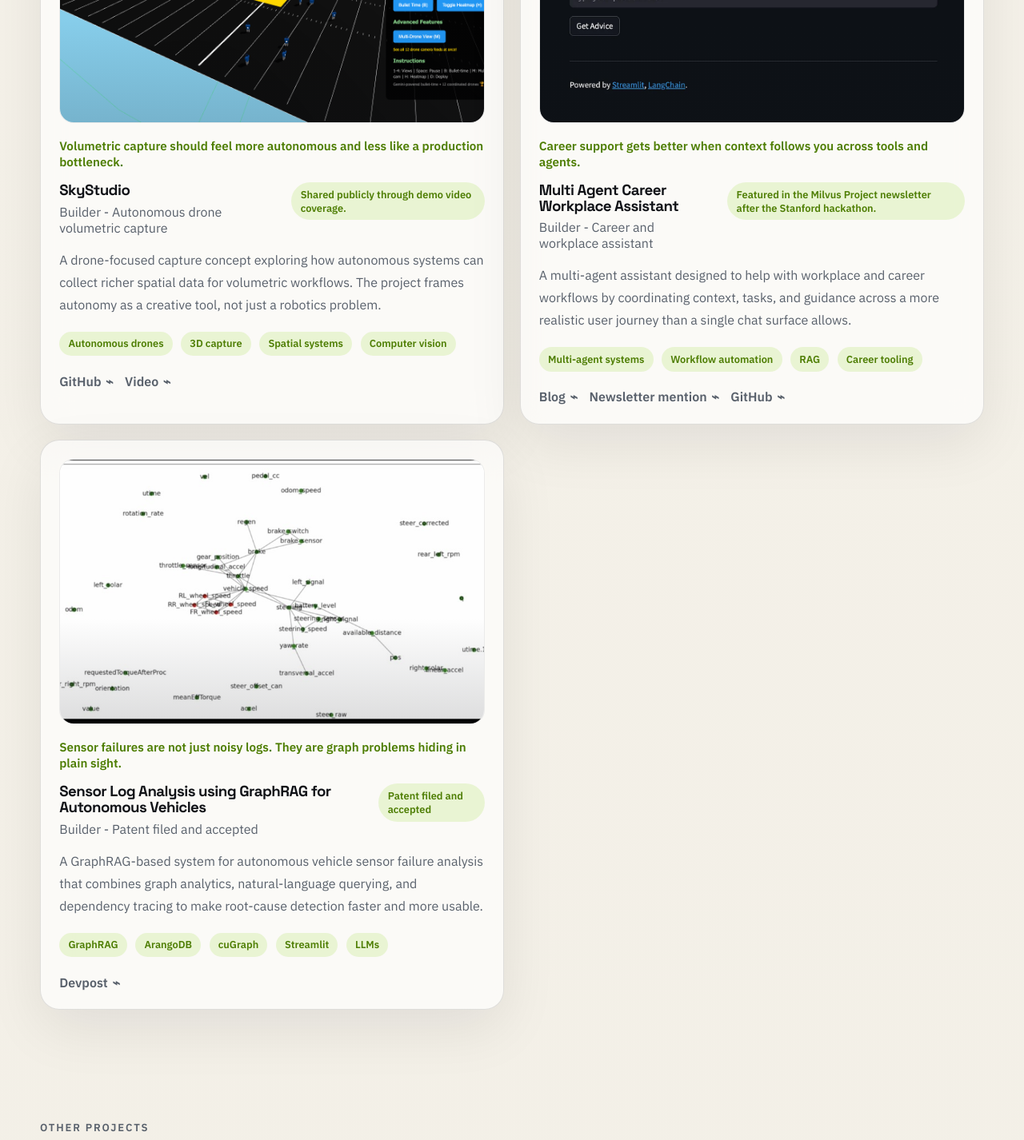
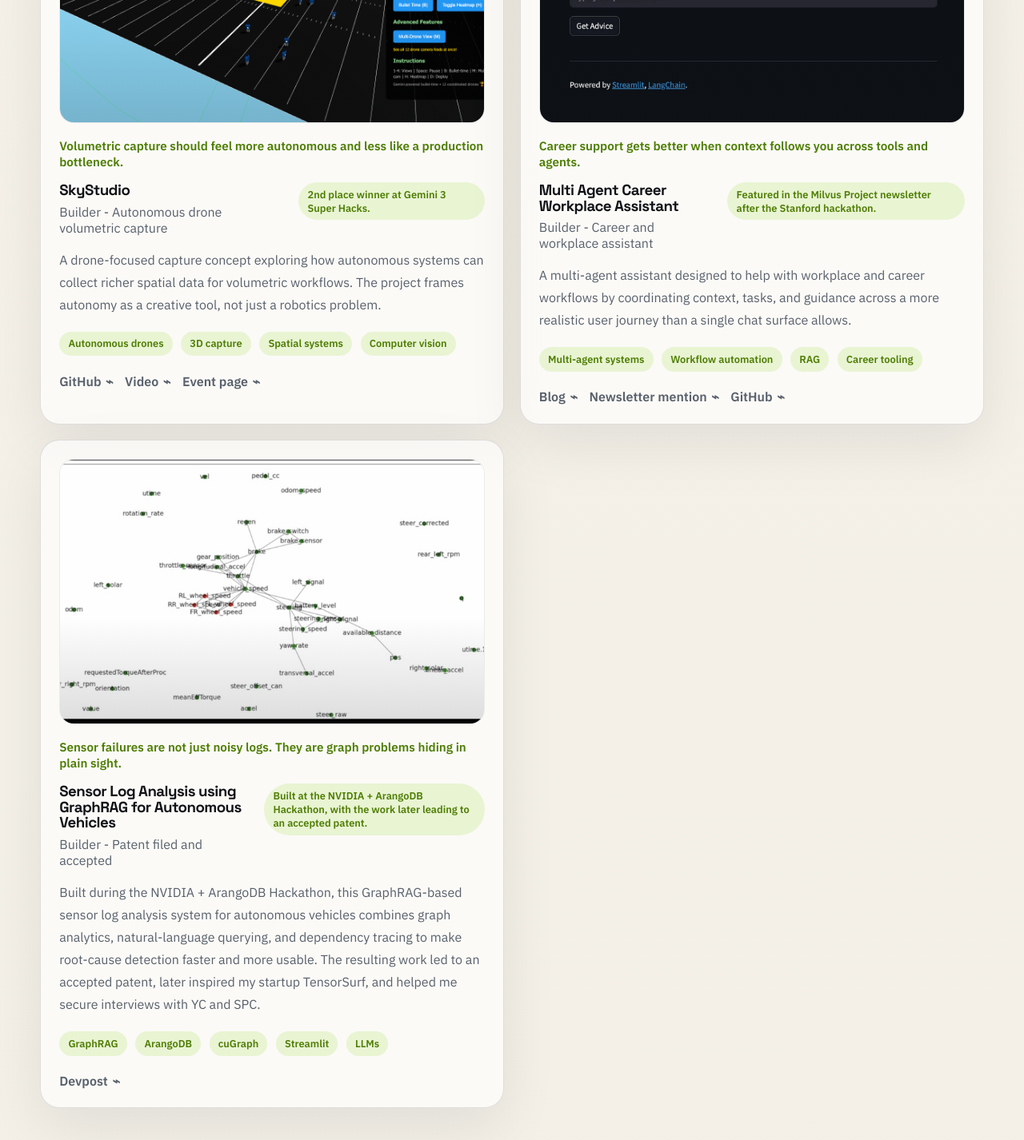
Before and after one commit to mrunmayee17/mrunmayee17.github.io, a React (Vite) app: page / in a window 1280 px wide. Shown: the part 4586-6012 px from the top of the page at 80% size. Built offline with nearby package versions, Linux system fonts and the light colour scheme.

Commit message:
Separate AV and Gemini project recognition

```diff
--- a/src/data/portfolio.ts
+++ b/src/data/portfolio.ts
@@ -179,13 +179,14 @@ export const projects: ProjectItem[] = [
     role: "Builder - Autonomous drone volumetric capture",
     summary:
       "A drone-focused capture concept exploring how autonomous systems can collect richer spatial data for volumetric workflows. The project frames autonomy as a creative tool, not just a robotics problem.",
-    highlight: "Shared publicly through demo video coverage.",
+    highlight: "2nd place winner at Gemini 3 Super Hacks.",
     tech: ["Autonomous drones", "3D capture", "Spatial systems", "Computer vision"],
     image: "/project-images/legacy-skystudio.png",
     imageAlt: "SkyStudio drone simulation and control interface.",
     links: [
       { label: "GitHub", url: "https://github.com/mrunmayee17/gemini3superhack_skystudio", kind: "github" },
       { label: "Video", url: "https://x.com/cerebral_valley/status/2021289272310149237?s=46&t=6U8W_LK5OXJ9MTMlmP7FHA", kind: "video" },
+      { label: "Event page", url: "https://cerebralvalley.ai/e/gemini-3-superhack", kind: "article" },
     ],
     featured: true,
   },
@@ -219,8 +220,8 @@ export const projects: ProjectItem[] = [
     title: "Sensor Log Analysis using GraphRAG for Autonomous Vehicles",
     role: "Builder - Patent filed and accepted",
     summary:
-      "A GraphRAG-based system for autonomous vehicle sensor failure analysis that combines graph analytics, natural-language querying, and dependency tracing to make root-cause detection faster and more usable.",
-    highlight: "Patent filed and accepted",
+      "Built during the NVIDIA + ArangoDB Hackathon, this GraphRAG-based sensor log analysis system for autonomous vehicles combines graph analytics, natural-language querying, and dependency tracing to make root-cause detection faster and more usable. The resulting work led to an accepted patent, later inspired my startup TensorSurf, and helped me secure interviews with YC and SPC.",
+    highlight: "Built at the NVIDIA + ArangoDB Hackathon, with the work later leading to an accepted patent.",
     tech: ["GraphRAG", "ArangoDB", "cuGraph", "Streamlit", "LLMs"],
     image: "/project-images/legacy-sensorfailure-analysis.png",
     imageAlt: "Graph-based sensor failure visualization for autonomous vehicles.",
```
